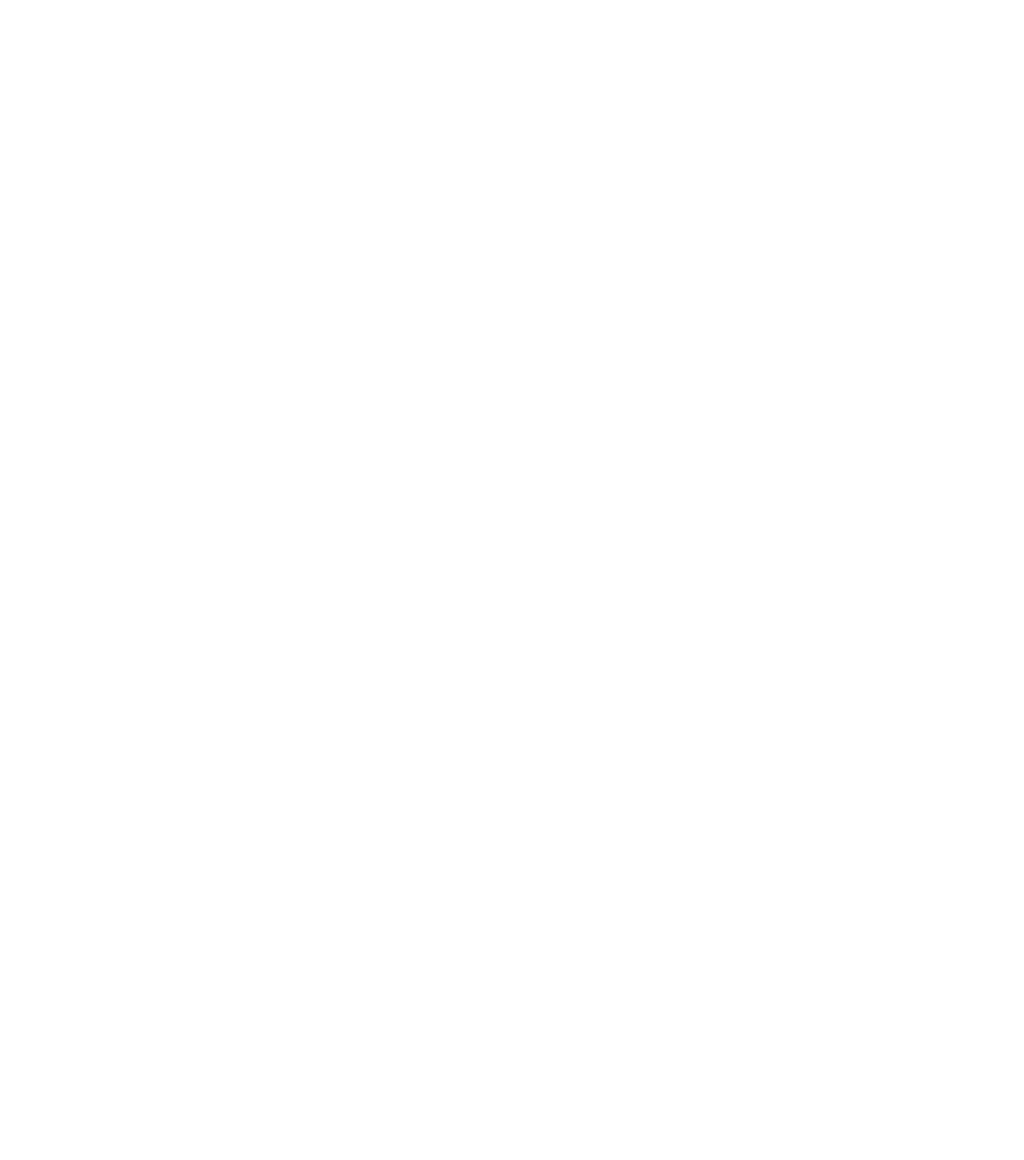
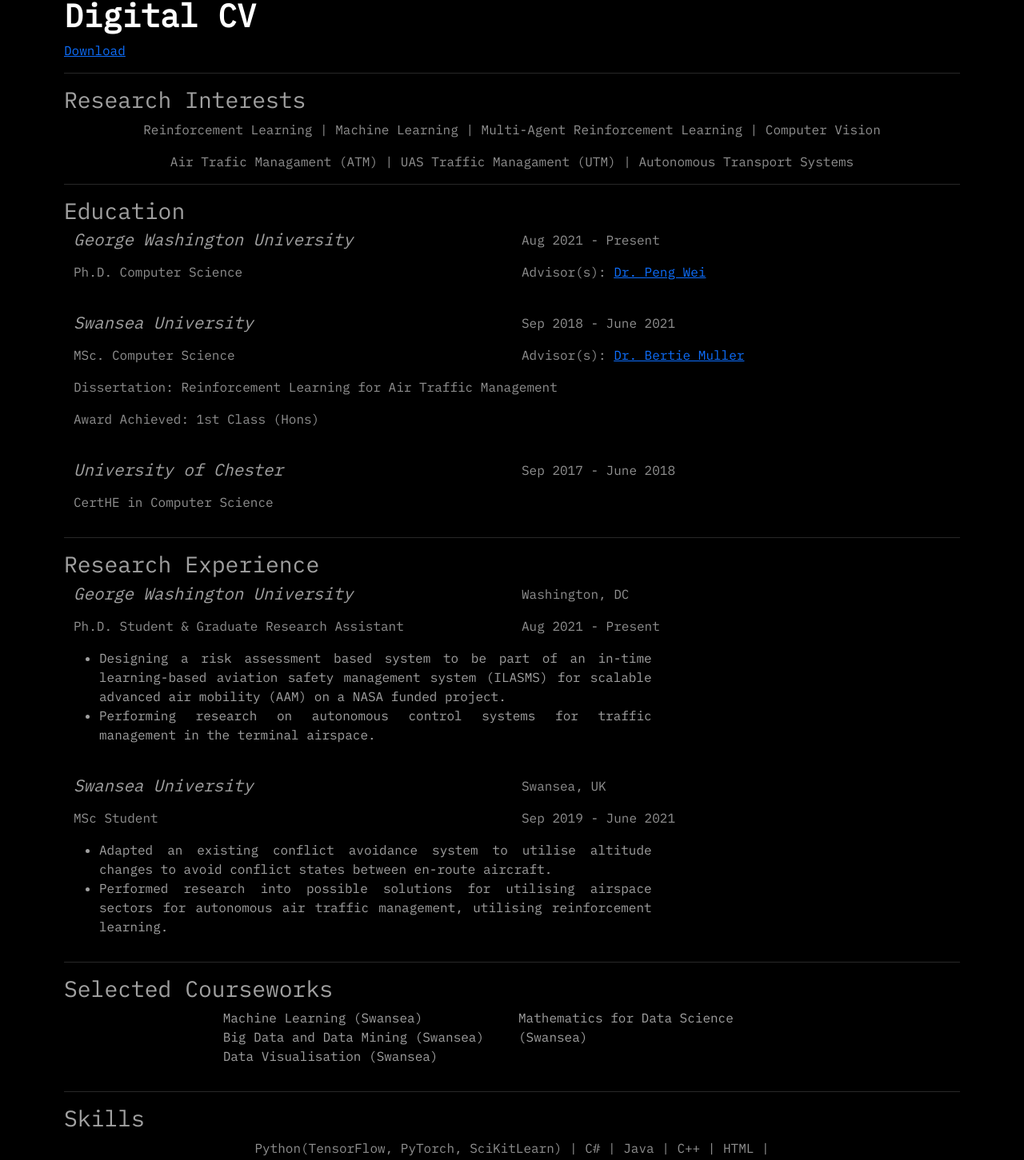
Before and after one commit to Ellislee1/Ellislee1.github.io, a React (Create React App) app: page /cv in a window 1280 px wide. Before the commit this address had no page. Shown: the part 141-1592 px from the top of the page at 80% size. Before the commit the page ends 800 px from the top, so only its background shows below. Built offline with nearby package versions, Linux system fonts and the light colour scheme.

Commit message:
added digital CV

```diff
--- a/src/components/App.js
+++ b/src/components/App.js
@@ -41,6 +41,9 @@ function App() {
                 <li class="nav-item">
                   <Link to="/contact" class="nav-link" href="#">Contact</Link>
                 </li>
+                <li class="nav-item">
+                  <Link to="/cv" class="nav-link" href="#">Digital CV</Link>
+                </li>
               </ul>
               <div class="navbar-right">
                 <a href="https://drive.google.com/uc?export=download&amp;id=1Pf1rzJ6c8-tt9JLngzQ8i88FJEGLebB5" download="Ellis Thompson CV.pdf" class="btn btn-outline-light"> Download CV</a>
@@ -61,6 +64,9 @@ function App() {
                 </li>
                 <li class="nav-item">
                   <Link to="/contact" class="nav-link" href="#">Contact</Link>
+                </li>
+                <li class="nav-item">
+                  <Link to="/cv" class="nav-link" href="#">Digital CV</Link>
                 </li>
               </ul>
             </div>
--- a/src/components/Contact.js
+++ b/src/components/Contact.js
@@ -3,20 +3,16 @@ import 'bootstrap/dist/css/bootstrap.min.css';
 function Contact() {
     return (
       <div className="Contact">
-          <div class="container">
+          <div class="container px-5">
+            <h1 id="title">Contact</h1>
+
               <div class="row">
-                  <div class="col-12 text-center">
-                      <h1 id="title">Contact</h1>
-                  </div>
-              </div>
-
-              <div class="row justify-content-center">
-                  <div class="col-md-8 t-center">
-                      <p class="t-center">Feel free to reach out to me, I am happy to discuss my work, potential placements, or anything else!</p>
-                      <p class="t-center">Location: Arlington, VA, United States</p>
-                      <p class="t-center">Personal Email: <a href="mailto:ellisthompson.1999@outlook.com">ellisthompson.1999@outlook.com</a></p>
-                      <p class="t-center">GWU Email: <a href="mailto:thompson_e@gwu.edu">thompson_e@gwu.edu</a></p>
-                      <p class="t-center">Mobile: <a href="tel:+447538334917">+44 07538 334917</a></p>
+                  <div class="col-md-8">
+                      <p>Feel free to reach out to me, I am happy to discuss my work, potential placements, or anything else!</p>
+                      <p class="px-3">Location: Arlington, VA, United States</p>
+                      <p class="px-3">Personal Email: <a href="mailto:ellisthompson.1999@outlook.com">ellisthompson.1999@outlook.com</a></p>
+                      <p class="px-3">GWU Email: <a href="mailto:thompson_e@gwu.edu">thompson_e@gwu.edu</a></p>
+                      <p class="px-3">Mobile: <a href="tel:+447538334917">+44 07538 334917</a></p>
                   </div>
               </div>
           </div>
--- a/src/components/DigitalCV.js
+++ b/src/components/DigitalCV.js
@@ -2,14 +2,14 @@ import 'bootstrap/dist/css/bootstrap.min.css';
 
 function Main() {
     return (
-      <div className="DigitalCV">
-          <h1>Digital CV</h1>
-          <a href="./assets/Ellis_Thompson_CV.pdf" download="Ellis Thompson CV.pdf">Download</a>
+      <div className="DigitalCV px-5">
+          <h1 id="title">Digital CV</h1>
+          <a href="https://drive.google.com/uc?export=download&amp;id=1Pf1rzJ6c8-tt9JLngzQ8i88FJEGLebB5" download="Ellis Thompson CV.pdf">Download</a>
           <hr/>
           <h3>Research Interests</h3>
           <div class="text-center">
-            <p>Reinforcement Learning | Machine Learning | Multi-Agent Reinforcement Learning | Computer Vision</p>
-            <p>Air Trafic Managament (ATM) | UAS Traffic Managament (UTM) | Autonomous Transport Systems</p>
+            <p class="text-center">Reinforcement Learning | Machine Learning | Multi-Agent Reinforcement Learning | Computer Vision</p>
+            <p class="text-center">Air Trafic Managament (ATM) | UAS Traffic Managament (UTM) | Autonomous Transport Systems</p>
           </div>
 
           <hr/>
@@ -17,7 +17,7 @@ function Main() {
           <div class="container">
             <div class="row">
                 <div class="col">
-                    <p class="item-header">George Washington University</p>
+                    <h4 class="item-header">George Washington University</h4>
                 </div>
                 <div class="col justify-right">
                     <p class="font-italic">Aug 2021 - Present</p>
@@ -28,7 +28,7 @@ function Main() {
                     <p class="font-italic">Ph.D. Computer Science</p>
                 </div>
                 <div class="col">
-                    <p class="indent-10">Advisor(s): Dr. Peng Wei</p>
+                    <p class="indent-10">Advisor(s): <a href="https://www.seas.gwu.edu/peng-wei" target="_blank">Dr. Peng Wei</a></p>
                 </div>
             </div>
           </div>
@@ -36,7 +36,7 @@ function Main() {
           <div class="container">
             <div class="row">
                 <div class="col">
-                    <p class="item-header">Swansea University</p>
+                    <h4 class="item-header">Swansea University</h4>
                 </div>
                 <div class="col justify-right">
                     <p class="font-italic">Sep 2018 - June 2021</p>
@@ -47,7 +47,7 @@ function Main() {
                     <p class="font-italic">MSc. Computer Science</p>
                 </div>
                 <div class="col">
-                    <p class="indent-10">Advisor(s): Dr. Bertie Muller</p>
+                    <p class="indent-10">Advisor(s): <a href="https://www.swansea.ac.uk/staff/science/compsci/muller-b/" target="_blank">Dr. Bertie Muller</a></p>
                 </div>
             </div>
             <div class="row">
@@ -65,15 +65,10 @@ function Main() {
           <div class="container">
             <div class="row">
                 <div class="col">
-                    <p class="item-header">University of Chester</p>
+                    <h4 class="item-header">University of Chester</h4>
                 </div>
                 <div class="col justify-right">
                     <p class="font-italic">Sep 2017 - June 2018</p>
-                </div>
-            </div>
-            <div class="row">
-                <div class="col">
-                    <p class="indent-10">Dissertation: Reinforcement Learning for Air Traffic Management</p>
                 </div>
             </div>
             <div class="row">
@@ -88,7 +83,7 @@ function Main() {
           <div class="container">
             <div class="row">
                 <div class="col">
-                    <p class="item-header">George Washington University</p>
+                    <h4 class="item-header">George Washington University</h4>
                 </div>
                 <div class="col justify-right">
                     <p class="font-italic">Washington, DC</p>
@@ -103,10 +98,10 @@ function Main() {
                 </div>
             </div>
             <div class="row">
-                <div class="col ">
+                <div class="col-12 col-md-8">
                     <ul>
-                        <li>Designing a risk assessment based system to be part of an in-time learning-based aviation safety management system (ILASMS) for scalable advanced air mobility (AAM) on a NASA funded project.</li>
-                        <li>Performing research on autonomous control systems for traffic management in the terminal airspace.</li>
+                        <li class="j-text">Designing a risk assessment based system to be part of an in-time learning-based aviation safety management system (ILASMS) for scalable advanced air mobility (AAM) on a NASA funded project.</li>
+                        <li class="j-text">Performing research on autonomous control systems for traffic management in the terminal airspace.</li>
                     </ul>
                 </div>
             </div>
@@ -115,7 +110,7 @@ function Main() {
           <div class="container">
             <div class="row">
                 <div class="col">
-                    <p class="item-header">Swansea University</p>
+                    <h4 class="item-header">Swansea University</h4>
                 </div>
                 <div class="col justify-right">
                     <p class="font-italic">Swansea, UK</p>
@@ -130,10 +125,10 @@ function Main() {
                 </div>
             </div>
             <div class="row">
-                <div class="col ">
+                <div class="col-12 col-md-8">
                     <ul>
-                        <li>Adapted an existing conflict avoidance system to utilise altitude changes to avoid conflict states between en-route aircraft.</li>
-                        <li>PPerformed research into possible solutions for utilising airspace sectors for autonomous air traffic management, utilising reinforcement learning.</li>
+                        <li class="j-text">Adapted an existing conflict avoidance system to utilise altitude changes to avoid conflict states between en-route aircraft.</li>
+                        <li class="j-text">Performed research into possible solutions for utilising airspace sectors for autonomous air traffic management, utilising reinforcement learning.</li>
                     </ul>
                 </div>
             </div>
@@ -141,15 +136,29 @@ function Main() {
 
           <hr/>
           <h3>Selected Courseworks</h3>
+          <div class="container">
+              <div class="row d-flex justify-content-center">
+                  <div class="col-8">
                     <ul class = "list-unstyled double-col">
                         <li>Machine Learning (Swansea)</li>
                         <li>Big Data and Data Mining (Swansea)</li>
                         <li>Data Visualisation (Swansea)</li>
                         <li>Mathematics for Data Science (Swansea)</li>
                     </ul>
+                  </div>
+              </div>
+          </div>
+
 
           <hr/>
           <h3>Skills</h3>
+          <div class="container">
+                <div class="row d-flex justify-content-center">
+                  <div class="col-8">
+                    <p class="t-center">Python(TensorFlow, PyTorch, SciKitLearn) | C# | Java | C++ | HTML | JavaScript(Node.Js) | Tableu</p>
+                  </div>
+              </div>
+            </div>
       </div>
     );
   }
--- a/src/components/Main.js
+++ b/src/components/Main.js
@@ -1,4 +1,5 @@
 import 'bootstrap/dist/css/bootstrap.min.css';
+import personal from '../assets/personal.jpg'
 
 function Main() {
     return (
@@ -25,7 +26,10 @@ function Main() {
                 < h3 class="subtitle2">Ph.D. Computer Science Student</h3>
               </div>
             </div>
+            <img src={personal} class="mx-auto d-block profile"></img>
           </div>
+          {/* <img src="https://drive.google.com/uc?id=1n15Fxm8Mh9qqOYDIpLsD5M1uOTglspwY" class="img-fluid" alt="Me"></img> */}
+
           <br />
           <div class="container ">
             <div class="row d-flex justify-content-center align-items-center">
--- a/src/index.css
+++ b/src/index.css
@@ -4,6 +4,7 @@ body {
 
 html,
 body {
-  height: 100%;
+  min-height: 100%;
   margin: 0;
+  background-color: #000;
 }
--- a/src/index.js
+++ b/src/index.js
@@ -18,6 +18,7 @@ render(
       <Route path="/" element={<App />}>
         <Route path="/" element={<Main />} />
         <Route path="/contact" element={<Contact />}/>
+        <Route path="/cv" element={<DigitalCV />}/>
       </Route>
     </Routes>
   </BrowserRouter>,
--- a/src/styles/app.css
+++ b/src/styles/app.css
@@ -1,5 +1,10 @@
 * {
     font-family: 'IBM Plex Mono', monospace;
+    color:rgb(161, 161, 161)
+}
+
+html {
+    background-color: black;
 }
 
 .App {
@@ -9,6 +14,26 @@
 
 .page-content {
     min-height: 100vh;
+}
+
+h4 {
+    font-size: 1.3em !important;
+    font-style: italic;
+}
+
+.profile {
+    height: 8em;
+    border-radius: 100px;
+}
+
+.j-text {
+    text-align: justify;
+}
+
+.double-col {
+    columns: 2;
+    -webkit-columns: 2;
+    -moz-columns: 2;
 }
 
 p {
```
Also changed, not shown: src/assets/personal.jpg (added), 1 other file (tests, documents, lock files or other folders). Lines whose indentation alone changed are shown as unchanged.
